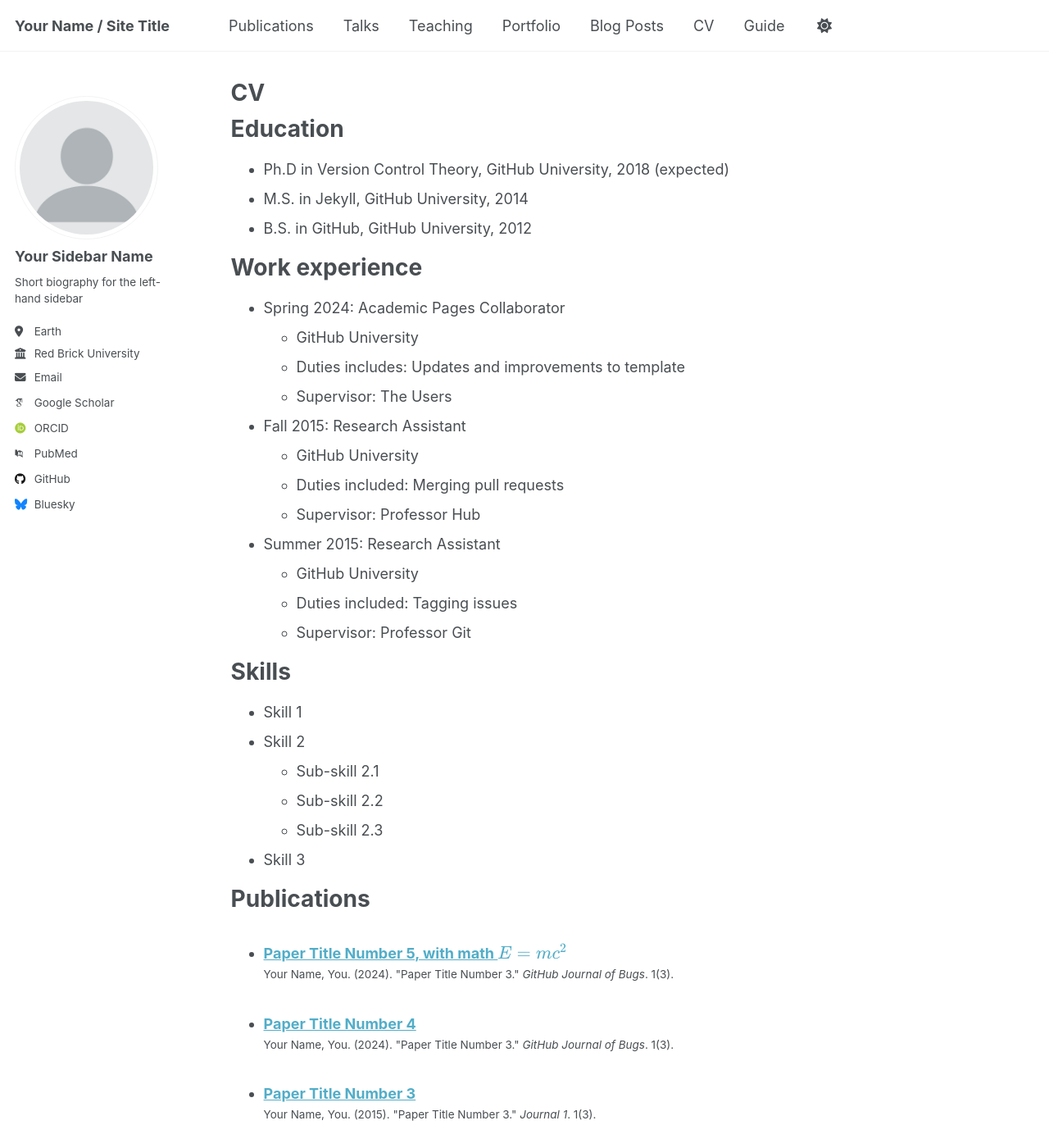
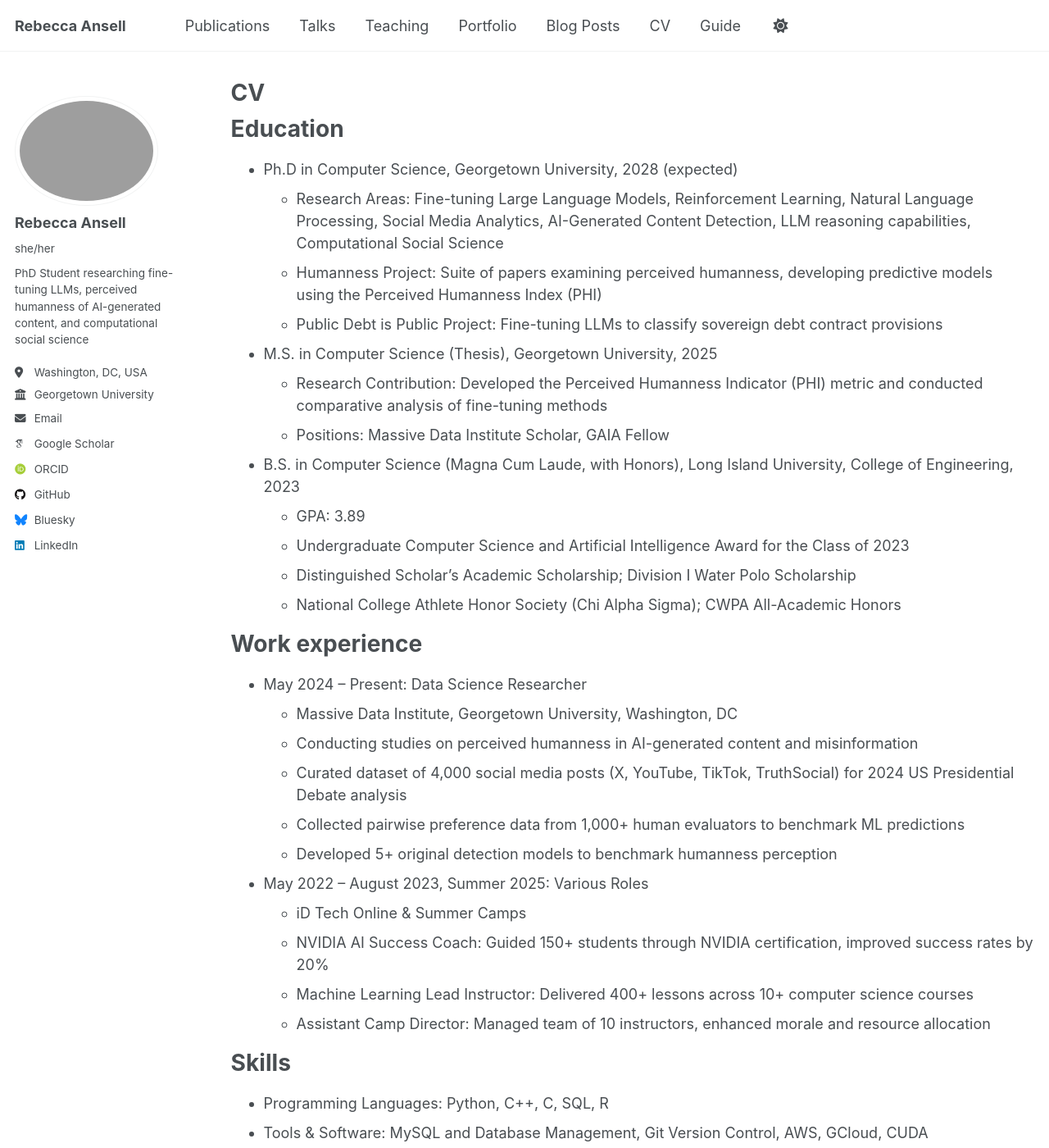
Before and after one commit to rebeccaansell/rebeccaansell.github.io, a Jekyll site: the page built from _pages/cv.md, in a window 1280 px wide and 1400 px high. Shown: the whole window at 82% size. Built offline with Jekyll 4.4.1, drawn with Linux system fonts in a browser that asks for light colours; some web fonts are replaced; a script that is not in the unit is left out; some of the changed text lies outside the part shown.

Commit message:
Update profile, CV, publications, talks, and ORCID

```diff
--- a/_config.yml
+++ b/_config.yml
@@ -9,10 +9,10 @@
 # Basic Site Settings
 locale                   : "en-US"
 site_theme               : "default" # Currently available options are "default", "air"
-title                    : "Your Name / Site Title"
+title                    : "Rebecca Ansell"
 title_separator          : "-"
-name                     : &name "Your Name"
-description              : &description "Your Name's academic portfolio"   # Update this with a general description of your site, this is the default if not overridden by a page
+name                     : &name "Rebecca Ansell"
+description              : &description "PhD Student in Computer Science at Georgetown University | AI, NLP, and Computational Social Science"   # Update this with a general description of your site, this is the default if not overridden by a page
 url                      : https://rebeccaansell.github.io # The base hostname & protocol for your site e.g. "https://[your GitHub username].github.io",
                                                            # or if you already have some other page hosted on Github then use "https://[your GitHub username].github.io/[Your Repo Name]"
 baseurl                  : "" # the subpath of your site, e.g. "/blog"
@@ -23,24 +23,24 @@
 #               Additional customization can be done by editing /_includes/author-profile.html
 author:
   # Biographic information
-  avatar           : "profile.png"
-  name             : "Your Sidebar Name"
-  pronouns         : # example: "she/her"
-  bio              : "Short biography for the left-hand sidebar"
-  location         : "Earth"
-  employer         : "Red Brick University"
+  avatar           : "headshot_washington.jpg"
+  name             : "Rebecca Ansell"
+  pronouns         : "she/her"
+  bio              : "PhD Student researching fine-tuning LLMs, perceived humanness of AI-generated content, and computational social science"
+  location         : "Washington, DC, USA"
+  employer         : "Georgetown University"
   uri              : # URL
-  email            : "none@example.org"
+  email            : "rja80@georgetown.edu"
 
   # Academic websites
   academia         : # URL
   arxiv            : # URL - Update with the correct link to your profile
-  googlescholar    : "https://scholar.google.com/citations?user=PS_CX0AAAAAJ"
+  googlescholar    : "https://scholar.google.com/citations?user=nYq91MAAAAAJ&hl=en"
   inspire-hep      : # URL
   impactstory      : # URL
-  orcid            : "https://orcid.org/yourorcidurl"
+  orcid            : "https://orcid.org/0009-0001-7526-2406"
   semantic         : # URL
-  pubmed           : "https://www.ncbi.nlm.nih.gov/pubmed/?term=john+snow"
+  pubmed           : # URL
   researchgate     : # URL
   scopus           : # URL
 
@@ -48,7 +48,7 @@
   bitbucket        : # Username - Update with your username on the site
   codepen          : # Username
   dribbble         : # Username
-  github           : "academicpages"
+  github           : "rebeccaansell"
   kaggle           : # Username
   stackoverflow    : # User number or user number and name (i.e., use "1" or "1/jeff-atwood")
 
@@ -63,7 +63,7 @@
   keybase          : # Username
   instagram        : # Username
   lastfm           : # Username
-  linkedin         : # Username
+  linkedin         : "rebecca-ansell2405"
   mastodon         : # URL
   medium           : # URL
   pinterest        : # Username
--- a/_pages/cv.md
+++ b/_pages/cv.md
@@ -11,35 +11,41 @@
 
 Education
 ======
-* Ph.D in Version Control Theory, GitHub University, 2018 (expected)
-* M.S. in Jekyll, GitHub University, 2014
-* B.S. in GitHub, GitHub University, 2012
+* Ph.D in Computer Science, Georgetown University, 2028 (expected)
+  * Research Areas: Fine-tuning Large Language Models, Reinforcement Learning, Natural Language Processing, Social Media Analytics, AI-Generated Content Detection, LLM reasoning capabilities, Computational Social Science
+  * Humanness Project: Suite of papers examining perceived humanness, developing predictive models using the Perceived Humanness Index (PHI)
+  * Public Debt is Public Project: Fine-tuning LLMs to classify sovereign debt contract provisions
+
+* M.S. in Computer Science (Thesis), Georgetown University, 2025
+  * Research Contribution: Developed the Perceived Humanness Indicator (PHI) metric and conducted comparative analysis of fine-tuning methods
+  * Positions: Massive Data Institute Scholar, GAIA Fellow
+
+* B.S. in Computer Science (Magna Cum Laude, with Honors), Long Island University, College of Engineering, 2023
+  * GPA: 3.89
+  * Undergraduate Computer Science and Artificial Intelligence Award for the Class of 2023
+  * Distinguished Scholar's Academic Scholarship; Division I Water Polo Scholarship
+  * National College Athlete Honor Society (Chi Alpha Sigma); CWPA All-Academic Honors
 
 Work experience
 ======
-* Spring 2024: Academic Pages Collaborator
-  * GitHub University
-  * Duties includes: Updates and improvements to template
-  * Supervisor: The Users
+* May 2024 – Present: Data Science Researcher
+  * Massive Data Institute, Georgetown University, Washington, DC
+  * Conducting studies on perceived humanness in AI-generated content and misinformation
+  * Curated dataset of 4,000 social media posts (X, YouTube, TikTok, TruthSocial) for 2024 US Presidential Debate analysis
+  * Collected pairwise preference data from 1,000+ human evaluators to benchmark ML predictions
+  * Developed 5+ original detection models to benchmark humanness perception
 
-* Fall 2015: Research Assistant
-  * GitHub University
-  * Duties included: Merging pull requests
-  * Supervisor: Professor Hub
-
-* Summer 2015: Research Assistant
-  * GitHub University
-  * Duties included: Tagging issues
-  * Supervisor: Professor Git
+* May 2022 – August 2023, Summer 2025: Various Roles
+  * iD Tech Online & Summer Camps
+  * NVIDIA AI Success Coach: Guided 150+ students through NVIDIA certification, improved success rates by 20%
+  * Machine Learning Lead Instructor: Delivered 400+ lessons across 10+ computer science courses
+  * Assistant Camp Director: Managed team of 10 instructors, enhanced morale and resource allocation
 
 Skills
 ======
-* Skill 1
-* Skill 2
-  * Sub-skill 2.1
-  * Sub-skill 2.2
-  * Sub-skill 2.3
-* Skill 3
+* Programming Languages: Python, C++, C, SQL, R
+* Tools & Software: MySQL and Database Management, Git Version Control, AWS, GCloud, CUDA
+* Python Libraries: PyTorch, HuggingFace (Transformers, Datasets), Scikit-learn, Pandas, NLTK, Matplotlib/Seaborn, NumPy
 
 Publications
 ======
```
Also changed, not shown: _pages/about.md (+26 -2 lines), _publications/2024-humanness-presidential-debate.md (added, +19 -0 lines), _publications/2025-align-artificial.md (added, +11 -0 lines), _publications/2025-capwic-public-perception.md (added, +21 -0 lines), _publications/2025-human-ai-detection.md (added, +11 -0 lines), _publications/2025-stance-detection.md (added, +15 -0 lines), _publications/2025-thesis-humanness.md (added, +15 -0 lines), _publications/2026-llm-reasoning.md (added, +16 -0 lines), _talks/2026-capwic-augmenting-datasets.md (added, +17 -0 lines), 1 other file.
